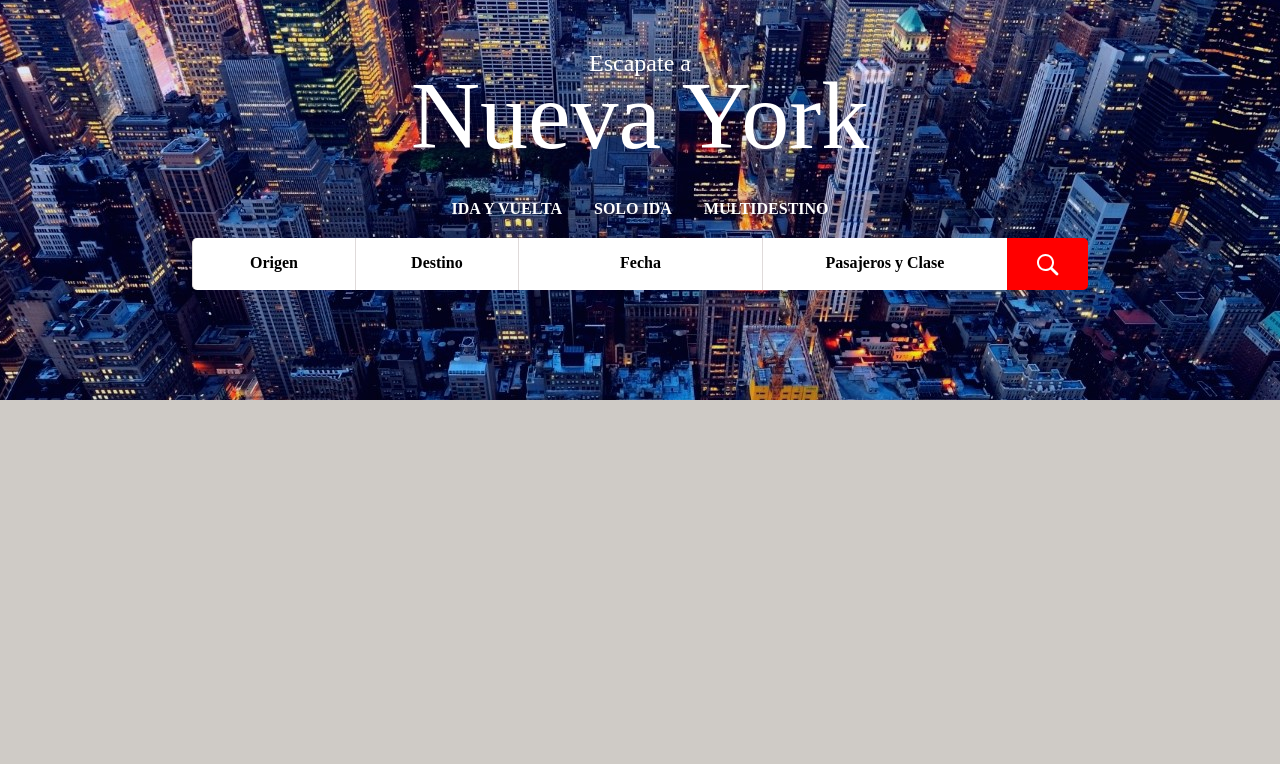
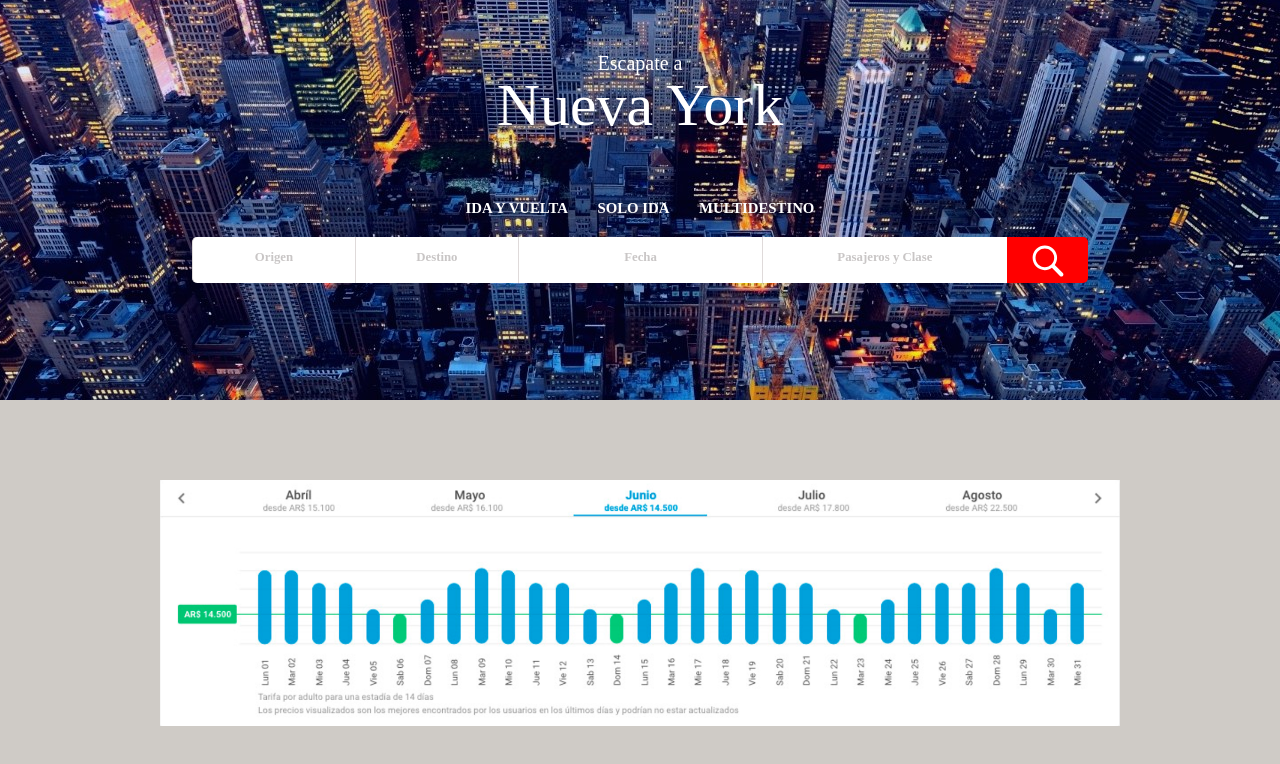
Before and after one commit to JACamposA/Bibam-test, a React (Create React App) app: page / in a window 1280 px wide. Shown: the top 764 px of the page. Built offline with nearby package versions, Linux system fonts and the light colour scheme.

Commit message:
started on sectioon 2

```diff
--- a/src/components/DropdownDates.js
+++ b/src/components/DropdownDates.js
@@ -35,13 +35,13 @@ showDropdownMenu(event) {
 
           { this.state.displayMenu ? (
           <ul>
-         <li><a >1-1-1991 - 5-1-1991</a></li>
-         <li><a >1-1-1991 - 5-1-1991</a></li>
-         <li><a >1-1-1991 - 5-1-1991</a></li>
-         <li><a >1-1-1991 - 5-1-1991</a></li>
-         <li><a >1-1-1991 - 5-1-1991</a></li>
-         <li><a >1-1-1991 - 5-1-1991</a></li>
-         <li><a >1-1-1991 - 5-1-1991</a></li>
+         <li><a >1-1-1991 <br/> 5-1-1991</a></li>
+         <li><a >1-1-1991 <br/> 5-1-1991</a></li>
+         <li><a >1-1-1991 <br/> 5-1-1991</a></li>
+         <li><a >1-1-1991 <br/> 5-1-1991</a></li>
+         <li><a >1-1-1991 <br/> 5-1-1991</a></li>
+         <li><a >1-1-1991 <br/> 5-1-1991</a></li>
+         <li><a >1-1-1991 <br/> 5-1-1991</a></li>
           </ul>
         ):
         (
--- /dev/null
+++ b/src/components/Graph.js
@@ -0,0 +1,9 @@
+import React from "react"
+import '../styles/Graph.css';
+function Graph() {
+    return (
+            <div class="graph"></div>
+    )
+}
+
+export default Graph
--- a/src/components/SectionTwo.js
+++ b/src/components/SectionTwo.js
@@ -1,8 +1,11 @@
 import React from "react"
+import Graph from "./Graph"
+import '../styles/Graph.css';
+
 function SectionTwo() {
     return (
             <section className="Section2">
-
+            <Graph/>
             </section>
     )
 }
--- a/src/styles/Dropdown.css
+++ b/src/styles/Dropdown.css
@@ -42,7 +42,7 @@ li:hover {
     background-color:white ;
     padding:1em;
     border-left: 0.2px solid rgb(223, 218, 218);
-    color:black;
+    color:rgb(201, 198, 198);
     text-align: center;
 }
 
@@ -53,6 +53,7 @@ li:hover {
 .buttonSearch{
     height:20px;
     background:url(../media/search.svg) no-repeat center red;
+    background-size: contain;
     padding:1em;
     color:black;
     border-radius:0 5px 5px 0;
--- a/src/styles/FlightSearch.css
+++ b/src/styles/FlightSearch.css
@@ -7,7 +7,7 @@
     grid-row-gap: 0px;
     top:20px;
     max-width: 70vw;
-    font-size: 1em;
+    font-size: calc(0.3em + 1vmin);
     font-weight: 700;
     color: white;
     background: rgba(0,0,0, .1);
--- /dev/null
+++ b/src/styles/Graph.css
@@ -0,0 +1,9 @@
+.graph{
+    background: url(../media/graph.png) no-repeat;
+    background-size: contain;
+    position: relative;
+    max-width: 75vw;
+    margin: auto;
+    top: 10vh;
+    height: 80%;
+}
--- a/src/styles/SectionTwo.css
+++ b/src/styles/SectionTwo.css
@@ -1,4 +1,6 @@
 .Section2{
     background: rgb(207, 203, 198);
     height: 50vh;
+    width: 100%;
+    align-items: center;
 }
--- a/src/styles/Title.css
+++ b/src/styles/Title.css
@@ -5,20 +5,21 @@
     align-items: center;
     justify-content: center;
     flex-direction: column;
-    width: 100%;
     text-align: center;
     height: 25vh;
+    width: 60%;
+    margin: auto;
 }
 
 .Title h3 {
-    font-size: 1.5em;
-    font-weight: lighter;
+    font-size: calc(0.75em + 1vmin);
+    font-weight: 0;
     bottom:20px;
-    line-height: 30px;
+    line-height: 10px;
 }
 
 .Title h1 {
-    font-size: 6em;
+    font-size: calc(3em + 1.5vmin);
     font-weight: 200;
     line-height: 75px;
 }
--- a/src/styles/TravelType.css
+++ b/src/styles/TravelType.css
@@ -1,5 +1,5 @@
 .TravelType{
-    font-size: 1em;
+    font-size: calc(0.55em + 0.75vmin);
     font-weight: 700;
     color: white;
     background: rgba(0,0,0, .1);
@@ -8,7 +8,6 @@
     align-items: center;
     justify-content:center;
     flex-direction: row;
-    width: 60%;
     margin: auto;
 }
 
```
Also changed, not shown: src/media/graph.png (added).
